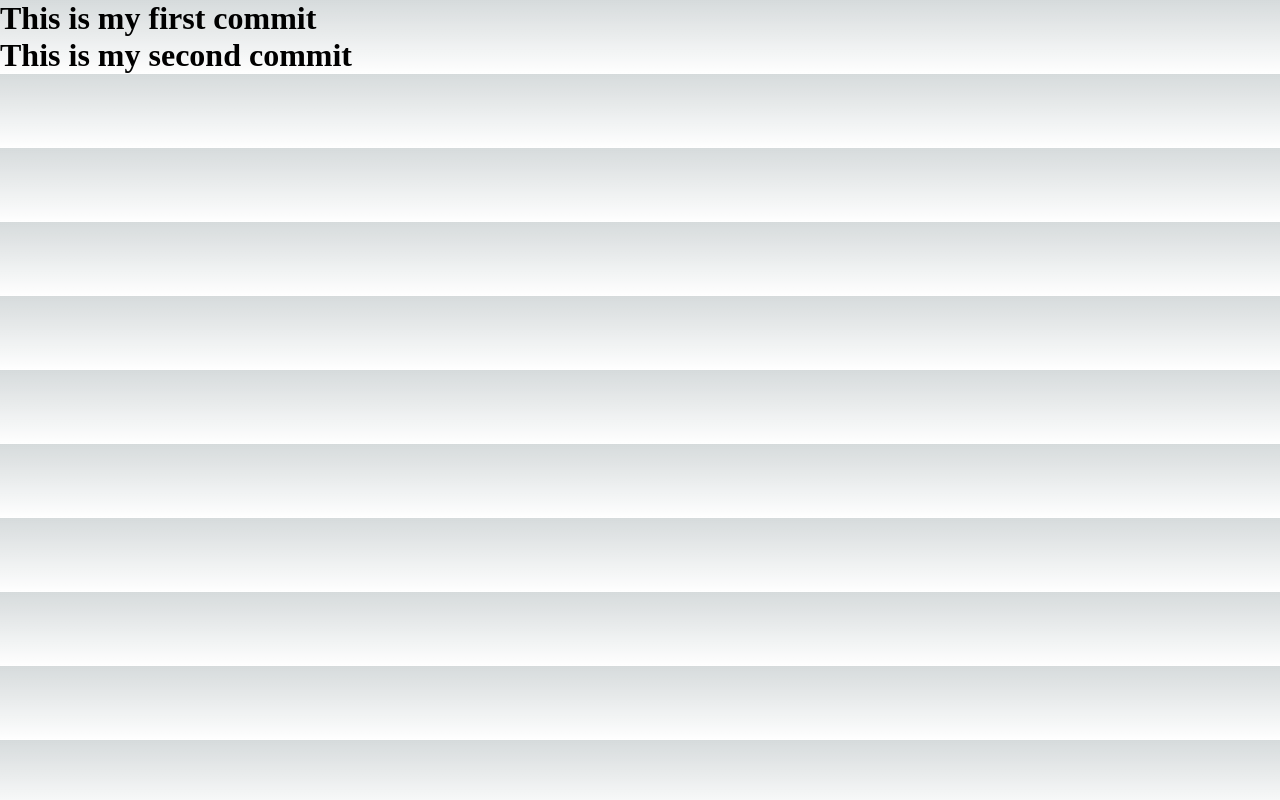
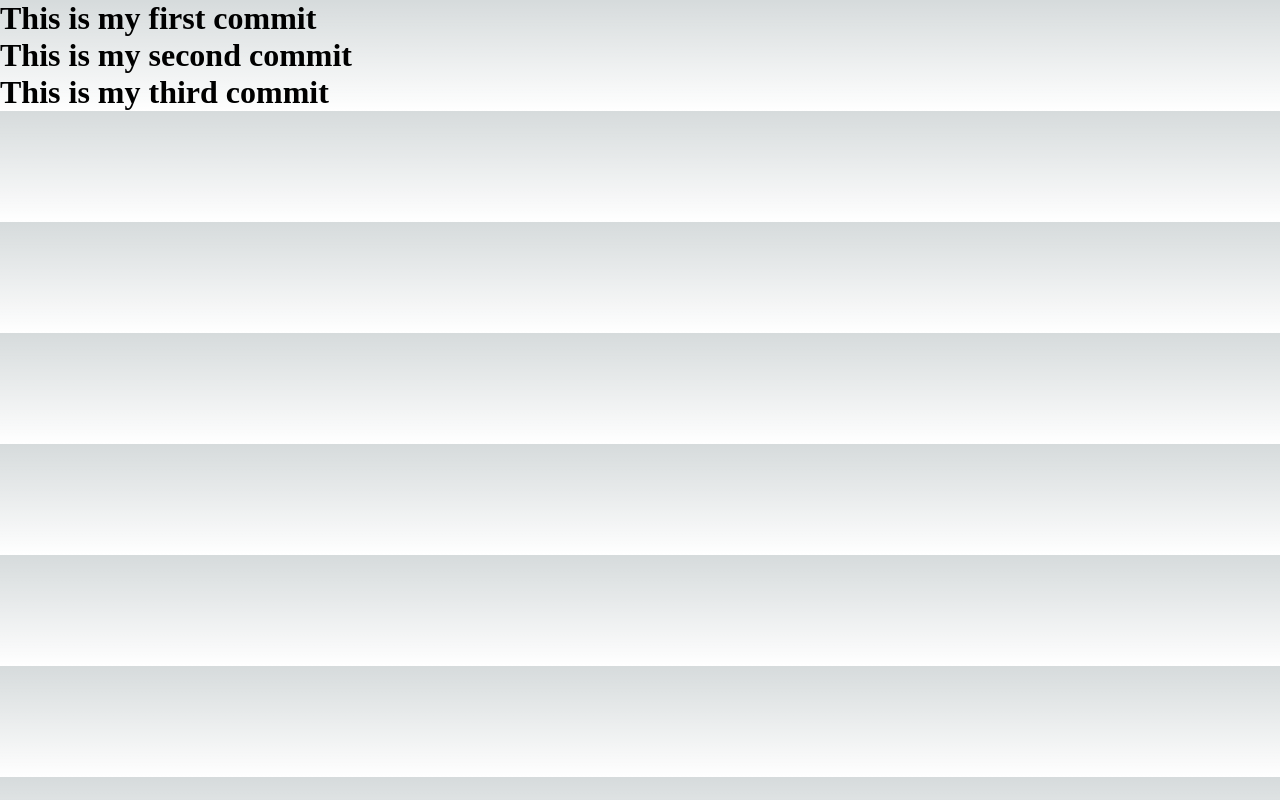
Before and after one commit to gbrunacci/sample-app, a Next.js app: page / in a window 1280 px wide. Built offline with nearby package versions, Linux system fonts and the light colour scheme.

Commit message:
chore: third

```diff
--- a/src/app/page.tsx
+++ b/src/app/page.tsx
@@ -3,6 +3,7 @@ export default function Home() {
     <main>
       <h1>This is my first commit</h1>
       <h1>This is my second commit</h1>
+      <h1>This is my third commit</h1>
     </main>
   )
 }
```
